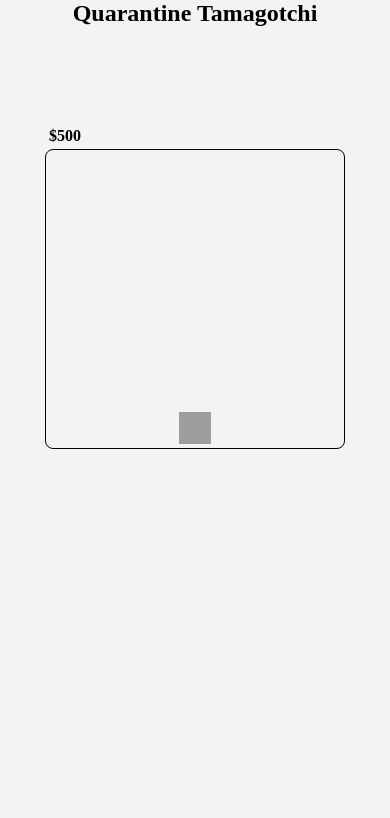
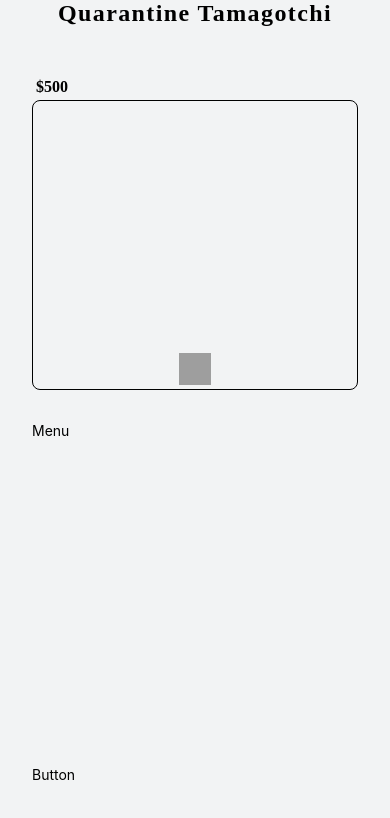
Before and after one commit to MikaelCarpenter/QuarantineTamagotchi, a React Native app: screen / in a window 390 px wide. Shown: the top 818 px of the page. Built offline with nearby package versions, Linux system fonts and the light colour scheme; grey boxes are pictures that could not be loaded.

Commit message:
update app layout

```diff
--- a/src/App.js
+++ b/src/App.js
@@ -26,9 +26,9 @@ const App: () => React$Node = () => {
 
   return (
     <View style={styles.appContainer}>
-      <SafeAreaView>
+      <SafeAreaView style={{flex: 1, width: '100%'}}>
         <Text style={styles.appTitle}>Quarantine Tamagotchi</Text>
-        <View>
+        <View style={{flex: 4}}>
           <Text style={styles.pointCounter}>${points}</Text>
           <View style={styles.avatarContainer}>
             <Image
@@ -36,6 +36,12 @@ const App: () => React$Node = () => {
               style={styles.avatar}
             />
           </View>
+        </View>
+        <View style={styles.menuContainer}>
+          <Text>Menu</Text>
+        </View>
+        <View style={styles.buttonContainer}>
+          <Text>Button</Text>
         </View>
       </SafeAreaView>
     </View>
@@ -46,14 +52,17 @@ const styles = StyleSheet.create({
   appContainer: {
     backgroundColor: '#f2f3f4',
     alignItems: 'center',
-    ...StyleSheet.absoluteFillObject,
+    paddingLeft: 32,
+    paddingRight: 32,
+    ...StyleSheet.absoluteFill,
   },
 
   appTitle: {
+    flex: 1,
     fontFamily: 'Connection III',
     fontWeight: '900',
     fontSize: 24,
-    marginBottom: 100,
+    letterSpacing: 1.4,
     textAlign: 'center',
   },
 
@@ -66,8 +75,8 @@ const styles = StyleSheet.create({
   },
 
   avatarContainer: {
-    height: 300,
-    width: 300,
+    flex: 1,
+    width: '100%',
     borderWidth: 1,
     borderColor: '#000',
     borderRadius: 8,
@@ -80,6 +89,18 @@ const styles = StyleSheet.create({
     width: 32,
     height: 32,
   },
+
+  menuContainer: {
+    flex: 4,
+    width: '100%',
+    marginTop: 32,
+  },
+
+  buttonContainer: {
+    flex: 1,
+    width: '100%',
+    marginTop: 32,
+  },
 });
 
 export default App;
```
